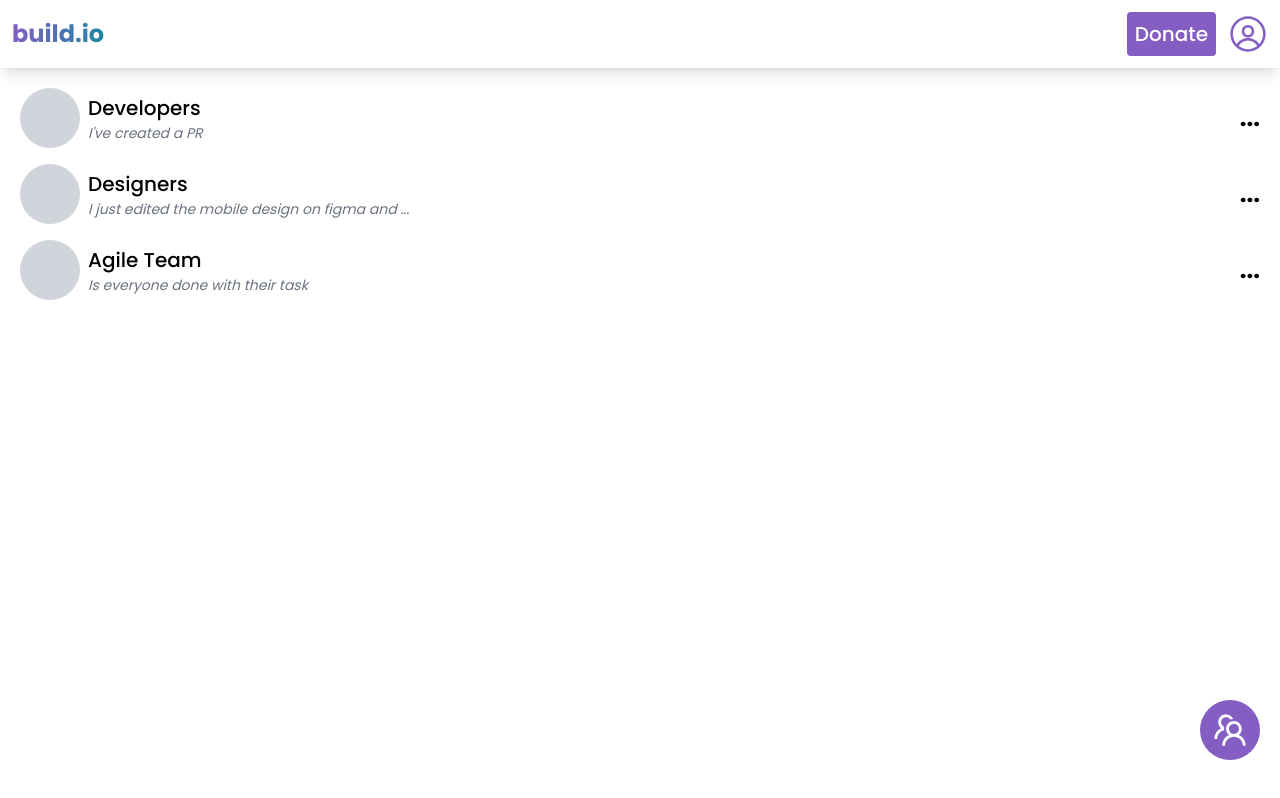
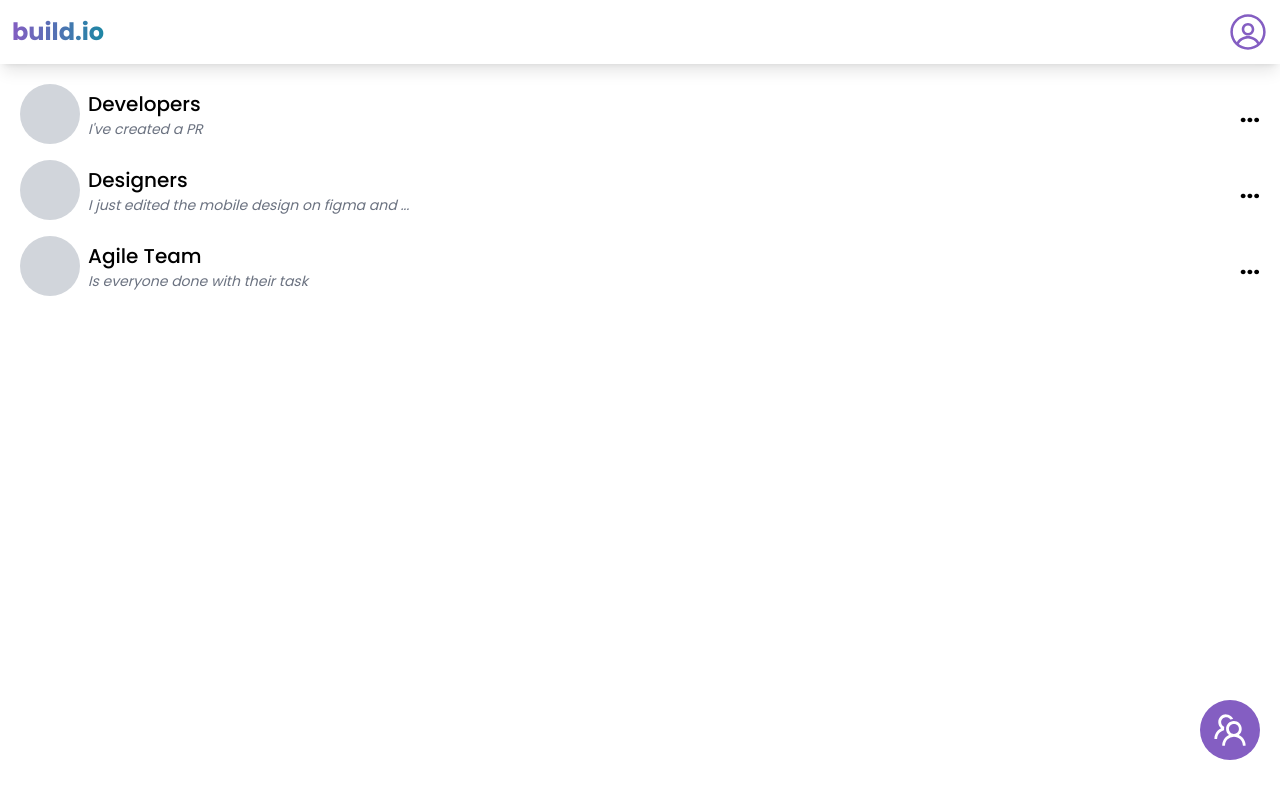
Before and after one commit to Blackbobs/build.io, a Next.js app: page / in a window 1280 px wide. Built offline with nearby package versions, Linux system fonts and the light colour scheme.

Commit message:
chores: added icons

```diff
--- a/src/components/NavComponents/Nav.tsx
+++ b/src/components/NavComponents/Nav.tsx
@@ -6,7 +6,7 @@ const Nav: React.FC = () => {
     <nav className='shadow-lg p-3 flex items-center justify-between z-10'>
         <h1 className='logo_gradient text-2xl font-bold'>build.io</h1>
         <div className='flex items-center gap-3'>
-        <button className='bg-brand text-white capitalize p-2 rounded font-medium text-xl'>donate</button>
+        {/* <button className='bg-brand text-white capitalize p-2 rounded font-medium text-xl'>donate</button> */}
         {/* user profile */}
         <button className='text-brand'>
         <RxAvatar size={40}/>
--- a/src/components/TeamComponents/AllTeamsDisplay.tsx
+++ b/src/components/TeamComponents/AllTeamsDisplay.tsx
@@ -1,5 +1,6 @@
 'use client'
 import React, {useState} from "react";
+import { IoSearch } from "react-icons/io5";
 import { AiOutlineTeam } from "react-icons/ai";
 import CreateTeam from "./CreateTeam";
 
--- a/src/components/TeamComponents/TeamBottomNav.tsx
+++ b/src/components/TeamComponents/TeamBottomNav.tsx
@@ -1,4 +1,7 @@
 import React from 'react'
+import { IoChatboxOutline,IoChatboxSharp, IoCalendarClearOutline, IoCalendarClearSharp } from "react-icons/io5";
+import { IoIosList, IoIosListBox, IoMdSend, IoMdImages } from "react-icons/io";
+import { BsEmojiSmile } from "react-icons/bs";
 
 const TeamBottomNav: React.FC = () => {
   return (
--- a/src/components/TeamComponents/TeamTopNav.tsx
+++ b/src/components/TeamComponents/TeamTopNav.tsx
@@ -1,4 +1,5 @@
 import React from 'react'
+import { IoIosCall, IoIosVideocam } from "react-icons/io";
 
 const TeamTopNav = () => {
   return (
```
